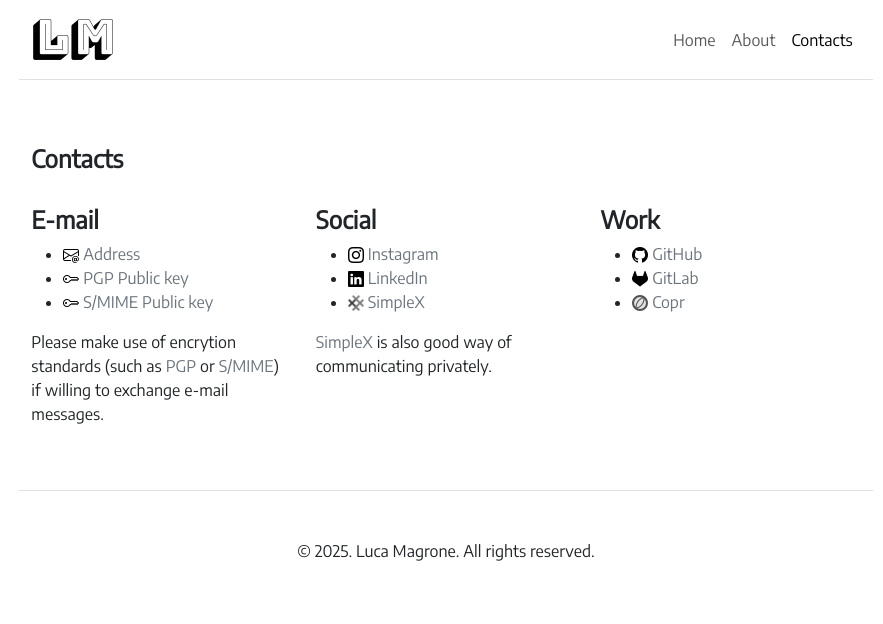
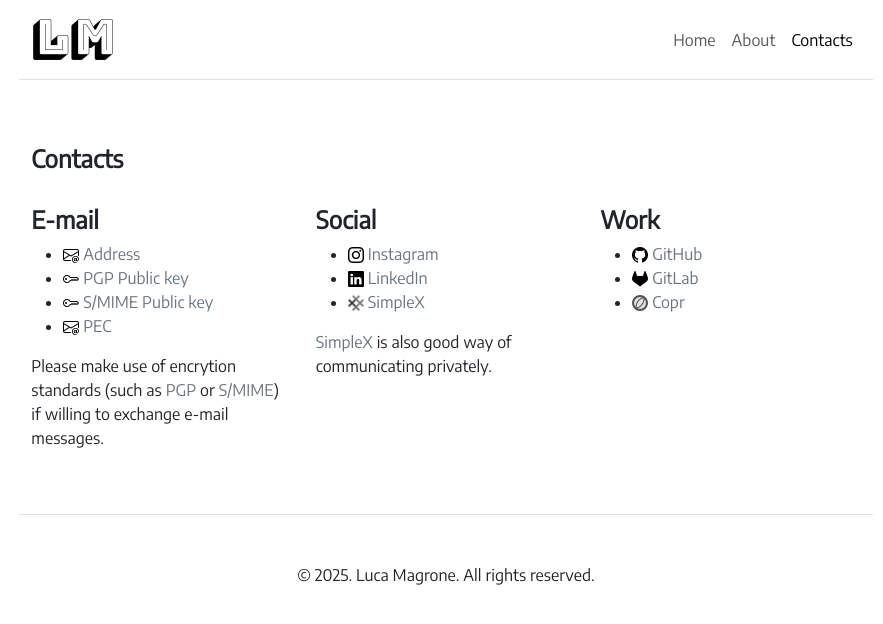
Before and after one commit to Leuca/Leuca.github.io, a Jekyll site: the page built from contacts.html, in a window 1280 px wide. Shown: the top 624 px of the page, without its empty margins (194-1077 px from the left). Built offline with Jekyll 4.4.1, drawn with Linux system fonts in a browser that asks for light colours.

Commit message:
Contacts: add PEC address link
Signed-off-by: Luca Magrone <luca@magrone.cc>

```diff
--- a/contacts.html
+++ b/contacts.html
@@ -17,6 +17,9 @@ permalink: /contacts
                     </li>
                     <li>
                         <img src="/images/key-logo.png" width="16" height="16"></img> <a href="cert.pem" target="_blank" class="link-secondary">S/MIME Public key</a>
+                    </li>
+                    <li>
+                        <img src="/images/envelope-logo.png" width="16" height="16"></img> <a href="https://contacts.magrone.cc/?type=pec" target="_blank" class="link-secondary">PEC</a>
                     </li>
                 </ul>
                 <p>Please make use of encrytion standards (such as <a href="https://en.wikipedia.org/wiki/Pretty_Good_Privacy" target="_blank" class="link-secondary">PGP</a> or <a href="https://en.wikipedia.org/wiki/S/MIME" target="_blank" class="link-secondary">S/MIME</a>) if willing to exchange e-mail messages.</p>
```
